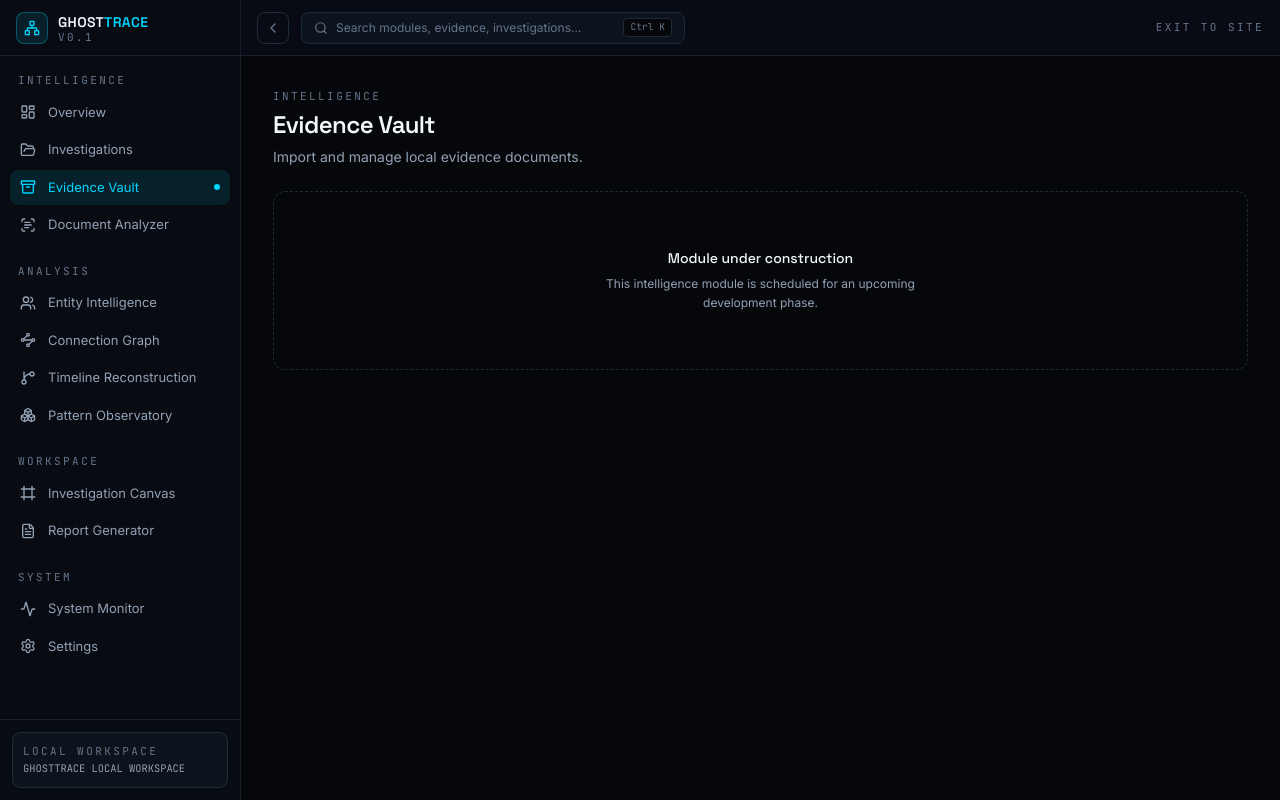
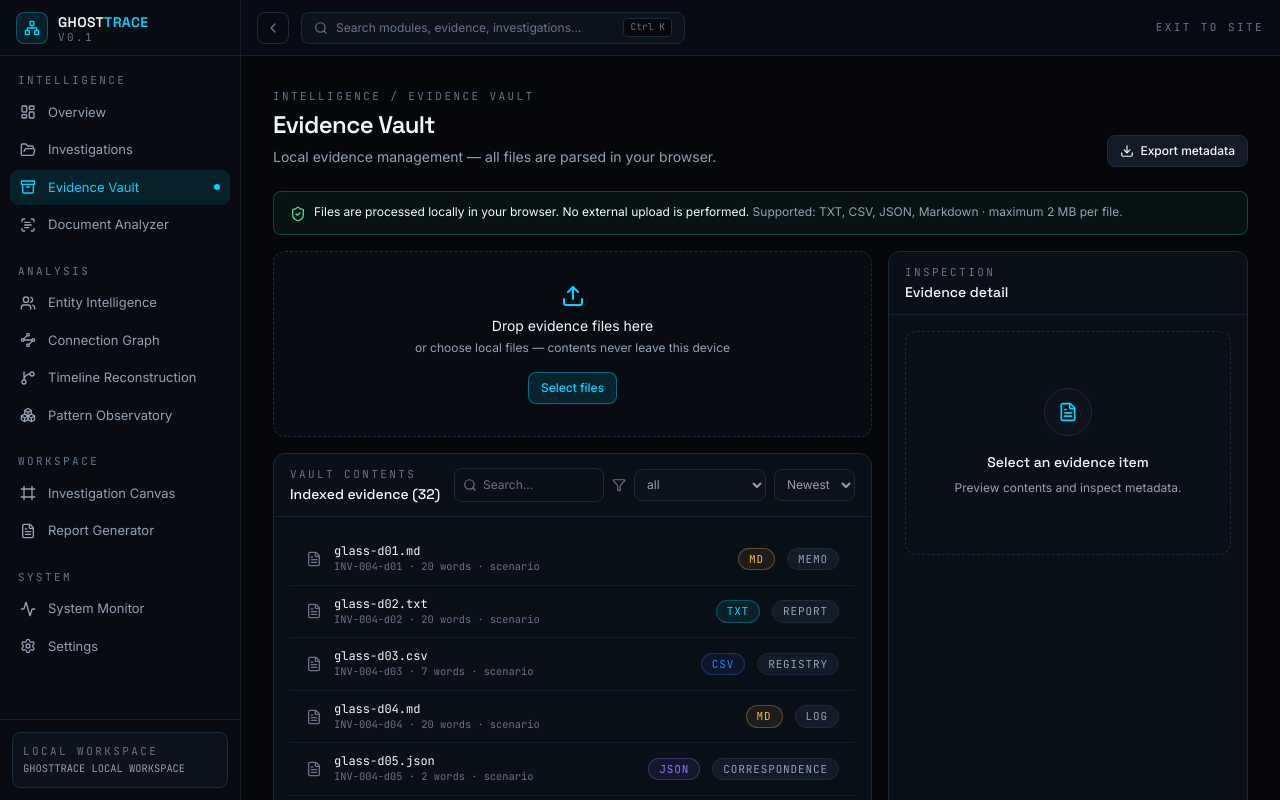
Before and after one commit to HammadZahid1/GHOSTTRACE, a Next.js app: page /evidence in a window 1280 px wide. Shown: the top 800 px of the page. Built offline with nearby package versions, Linux system fonts and the light colour scheme.

Commit message:
feat: build evidence vault interface

```diff
--- a/src/app/(workspace)/evidence/page.tsx
+++ b/src/app/(workspace)/evidence/page.tsx
@@ -1,11 +1,188 @@
-import { ModulePage } from "@/components/layout/ModulePage";
+"use client";
 
-export default function Page() {
+import { useMemo, useRef, useState } from "react";
+import {
+  Archive, Download, FileText, Filter, Search, ShieldCheck, Trash2, Upload, X,
+} from "lucide-react";
+import { Badge, Button, EmptyState, Panel } from "@/components/common";
+import { ModuleHeader } from "@/components/layout/ModuleHeader";
+import { useEvidenceStore } from "@/stores/evidence-store";
+import { useInvestigationStore } from "@/stores/investigation-store";
+import type { EvidenceDocument } from "@/types";
+
+const toneFor: Record<EvidenceDocument["type"], "cyan" | "blue" | "violet" | "amber"> = {
+  txt: "cyan", csv: "blue", json: "violet", md: "amber",
+};
+
+export default function EvidencePage() {
+  const { items, importFiles, remove } = useEvidenceStore();
+  const activeId = useInvestigationStore((s) => s.activeId);
+  const inputRef = useRef<HTMLInputElement>(null);
+  const [search, setSearch] = useState("");
+  const [category, setCategory] = useState("all");
+  const [sort, setSort] = useState("newest");
+  const [selected, setSelected] = useState<EvidenceDocument | null>(null);
+  const [notice, setNotice] = useState<string | null>(null);
+  const [dragging, setDragging] = useState(false);
+
+  const visible = useMemo(() => {
+    const q = search.toLowerCase();
+    const list = items.filter(
+      (e) =>
+        (category === "all" || e.category === category) &&
+        (!q || e.filename.toLowerCase().includes(q) || e.content.toLowerCase().includes(q)),
+    );
+    return list.sort((a, b) =>
+      sort === "name" ? a.filename.localeCompare(b.filename)
+        : sort === "size" ? b.content.length - a.content.length
+          : b.importedAt.localeCompare(a.importedAt),
+    );
+  }, [items, search, category, sort]);
+
+  const handleFiles = async (files: FileList | File[]) => {
+    const r = await importFiles(files, activeId);
+    setNotice(`${r.added} item(s) indexed${r.errors.length ? ` · ${r.errors.join("; ")}` : ""}`);
+  };
+
+  const exportMetadata = () => {
+    const blob = new Blob([JSON.stringify(items.map(({ content, ...m }) => m), null, 2)], {
+      type: "application/json",
+    });
+    const url = URL.createObjectURL(blob);
+    const a = document.createElement("a");
+    a.href = url;
+    a.download = "ghosttrace-evidence-metadata.json";
+    a.click();
+    URL.revokeObjectURL(url);
+  };
+
   return (
-    <ModulePage
-      eyebrow="INTELLIGENCE"
-      title="Evidence Vault"
-      description="Import and manage local evidence documents."
-    />
+    <>
+      <ModuleHeader
+        eyebrow="Intelligence / Evidence Vault"
+        title="Evidence Vault"
+        description="Local evidence management — all files are parsed in your browser."
+        actions={<Button size="sm" icon={<Download className="h-3.5 w-3.5" />} onClick={exportMetadata}>Export metadata</Button>}
+      />
+
+      <div className="mb-4 flex items-start gap-2 rounded-lg border border-success/25 bg-success/5 px-4 py-3">
+        <ShieldCheck className="mt-0.5 h-4 w-4 shrink-0 text-success" />
+        <p className="text-xs text-text-secondary">
+          <span className="text-text-primary">Files are processed locally in your browser. No external upload is performed.</span>
+          {" "}Supported: TXT, CSV, JSON, Markdown · maximum 2 MB per file.
+        </p>
+      </div>
+
+      <div className="grid gap-4 xl:grid-cols-[1fr_360px]">
+        <div className="space-y-4">
+          <div
+            onDragOver={(e) => { e.preventDefault(); setDragging(true); }}
+            onDragLeave={() => setDragging(false)}
+            onDrop={(e) => { e.preventDefault(); setDragging(false); void handleFiles(e.dataTransfer.files); }}
+            className={`rounded-xl border border-dashed px-6 py-8 text-center transition-colors ${
+              dragging ? "border-cyan bg-cyan/5" : "border-panel-border bg-panel/40"
+            }`}
+          >
+            <Upload className="mx-auto h-6 w-6 text-cyan" />
+            <p className="mt-2 text-sm text-text-primary">Drop evidence files here</p>
+            <p className="mt-1 text-xs text-text-secondary">or choose local files — contents never leave this device</p>
+            <Button className="mt-4" size="sm" variant="primary" onClick={() => inputRef.current?.click()}>
+              Select files
+            </Button>
+            <input
+              ref={inputRef}
+              type="file"
+              multiple
+              accept=".txt,.csv,.json,.md"
+              className="hidden"
+              onChange={(e) => { if (e.target.files) void handleFiles(e.target.files); e.target.value = ""; }}
+            />
+          </div>
+          {notice && (
+            <div className="flex items-center justify-between rounded-lg border border-panel-border bg-panel px-3 py-2 text-xs text-text-secondary">
+              {notice}
+              <button onClick={() => setNotice(null)} aria-label="Dismiss"><X className="h-3.5 w-3.5" /></button>
+            </div>
+          )}
+
+          <Panel title={`Indexed evidence (${visible.length})`} eyebrow="Vault contents" actions={
+            <div className="flex flex-wrap items-center gap-2">
+              <div className="flex items-center gap-1.5 rounded-lg border border-panel-border px-2">
+                <Search className="h-3.5 w-3.5 text-text-muted" />
+                <input value={search} onChange={(e) => setSearch(e.target.value)} placeholder="Search…"
+                  className="h-8 w-28 bg-transparent text-xs outline-none placeholder:text-text-muted" />
+              </div>
+              <Filter className="h-3.5 w-3.5 text-text-muted" />
+              <select value={category} onChange={(e) => setCategory(e.target.value)}
+                className="h-8 rounded-lg border border-panel-border bg-panel px-2 text-xs text-text-secondary">
+                {["all", "memo", "report", "log", "correspondence", "registry", "note"].map((c) => (
+                  <option key={c} value={c}>{c}</option>
+                ))}
+              </select>
+              <select value={sort} onChange={(e) => setSort(e.target.value)}
+                className="h-8 rounded-lg border border-panel-border bg-panel px-2 text-xs text-text-secondary">
+                <option value="newest">Newest</option><option value="name">Name</option><option value="size">Size</option>
+              </select>
+            </div>
+          } contentClassName="p-0">
+            {visible.length === 0 ? (
+              <EmptyState className="m-4" icon={<Archive className="h-5 w-5" />} title="No evidence matches" description="Import files or adjust the filters above." />
+            ) : (
+              <ul className="divide-y divide-panel-border/60">
+                {visible.map((e) => (
+                  <li key={e.id}>
+                    <button onClick={() => setSelected(e)}
+                      className={`flex w-full items-center gap-3 px-4 py-2.5 text-left transition-colors hover:bg-panel-elevated/60 ${selected?.id === e.id ? "bg-cyan/5" : ""}`}>
+                      <FileText className="h-4 w-4 shrink-0 text-text-muted" />
+                      <div className="min-w-0 flex-1">
+                        <p className="truncate font-mono text-xs text-text-primary">{e.filename}</p>
+                        <p className="truncate font-mono text-[0.65rem] text-text-muted">{e.id} · {e.wordCount} words · {e.sourceType}</p>
+                      </div>
+                      <Badge tone={toneFor[e.type]}>{e.type}</Badge>
+                      <Badge>{e.category}</Badge>
+                    </button>
+                  </li>
+                ))}
+              </ul>
+            )}
+          </Panel>
+        </div>
+
+        <Panel title="Evidence detail" eyebrow="Inspection" contentClassName="p-4">
+          {!selected ? (
+            <EmptyState icon={<FileText className="h-5 w-5" />} title="Select an evidence item" description="Preview contents and inspect metadata." />
+          ) : (
+            <div className="space-y-4">
+              <div className="flex items-start justify-between gap-2">
+                <div className="min-w-0">
+                  <p className="break-all font-mono text-sm text-cyan">{selected.filename}</p>
+                  <p className="mt-1 font-mono text-[0.65rem] text-text-muted">{selected.id}</p>
+                </div>
+                <Button size="sm" variant="danger" icon={<Trash2 className="h-3 w-3" />}
+                  onClick={() => { remove(selected.id); setSelected(null); }}>Delete</Button>
+              </div>
+              <dl className="grid grid-cols-2 gap-2 text-[0.7rem]">
+                {[
+                  ["Type", selected.type.toUpperCase()], ["Category", selected.category],
+                  ["Size", `${selected.content.length.toLocaleString()} chars`], ["Words", String(selected.wordCount)],
+                  ["Imported", selected.importedAt.slice(0, 10)], ["Source", selected.sourceType],
+                  ["Investigation", selected.investigationId], ["Status", "Indexed"],
+                ].map(([k, v]) => (
+                  <div key={k} className="rounded border border-panel-border bg-bg-secondary/50 p-2">
+                    <dt className="gt-label">{k}</dt><dd className="mt-0.5 break-all font-mono text-text-secondary">{v}</dd>
+                  </div>
+                ))}
+              </dl>
+              <div>
+                <p className="gt-label mb-1.5">Content preview (untrusted text)</p>
+                <pre className="max-h-72 overflow-auto whitespace-pre-wrap break-words rounded-lg border border-panel-border bg-bg-primary p-3 font-mono text-[0.7rem] leading-relaxed text-text-secondary">
+                  {selected.content.slice(0, 4000)}
+                </pre>
+              </div>
+            </div>
+          )}
+        </Panel>
+      </div>
+    </>
   );
 }
```
